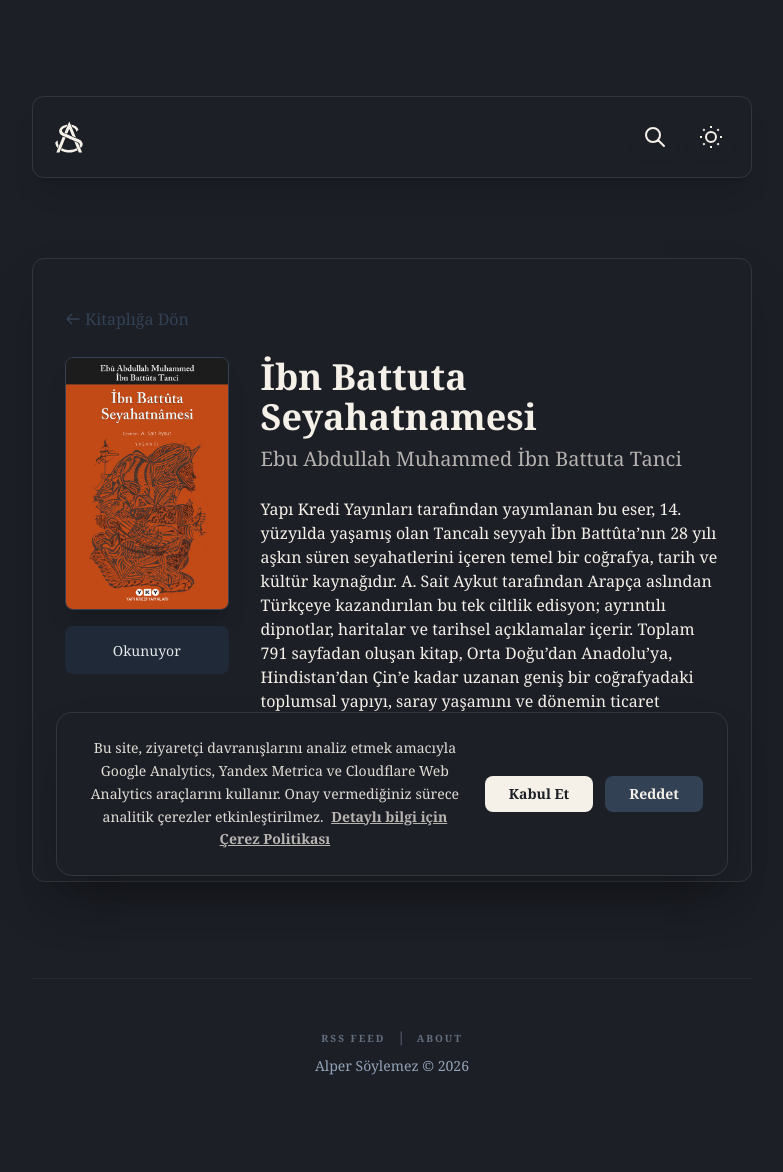
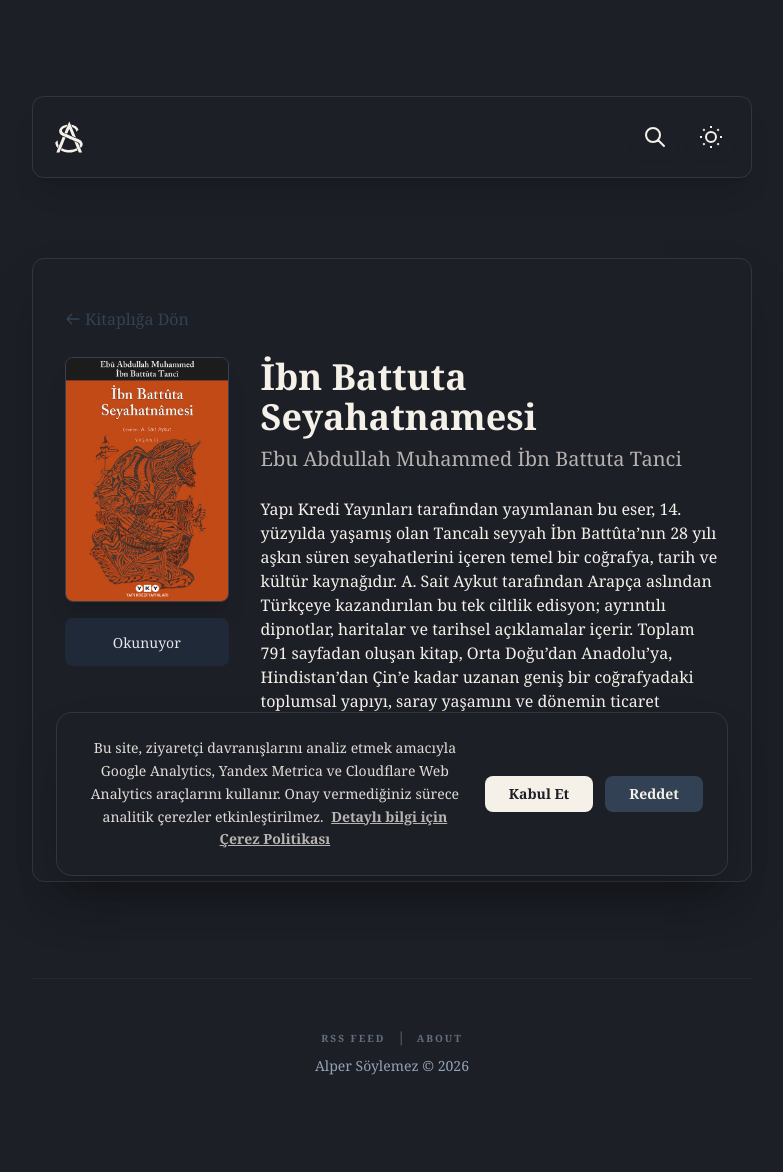
Before and after one commit to lprsylmz/jekyll-blog, a Jekyll site: the page built from _content/_books/ibni-battuta.md, in a window 1280 px wide. Shown: the whole page, without its empty margins (248-1031 px from the left). Built offline with Jekyll 4.4.1, drawn with Linux system fonts in a browser that asks for light colours.

Commit message:
fiz book image

```diff
--- a/_content/_books/ibni-battuta.md
+++ b/_content/_books/ibni-battuta.md
@@ -2,6 +2,6 @@
 title: "İbn Battuta Seyahatnamesi"
 author: "Ebu Abdullah Muhammed İbn Battuta Tanci"
 status: "Okunuyor"
-image: "https://alpersoylemez.com/assets/images/kitaplar/ibn-battuta.jpg"
+image: "/assets/images/kitaplar/ibn-battuta.jpg"
 ---
 Yapı Kredi Yayınları tarafından yayımlanan bu eser, 14. yüzyılda yaşamış olan Tancalı seyyah İbn Battûta'nın 28 yılı aşkın süren seyahatlerini içeren temel bir coğrafya, tarih ve kültür kaynağıdır. A. Sait Aykut tarafından Arapça aslından Türkçeye kazandırılan bu tek ciltlik edisyon; ayrıntılı dipnotlar, haritalar ve tarihsel açıklamalar içerir. Toplam 791 sayfadan oluşan kitap, Orta Doğu'dan Anadolu'ya, Hindistan'dan Çin'e kadar uzanan geniş bir coğrafyadaki toplumsal yapıyı, saray yaşamını ve dönemin ticaret rotalarını aktarmaktadır.
--- a/_layouts/book.html
+++ b/_layouts/book.html
@@ -12,7 +12,7 @@
 
     <div class="flex flex-col md:flex-row gap-8">
         <div class="md:w-1/3 lg:w-1/4 flex-shrink-0">
-            <img src="{{ page.image | default: 'https://alpersoylemez.com/images/placeholder-book.png' }}" alt="{{ page.title }}" class="w-full h-auto rounded-lg shadow-xl object-cover border border-gray-200 dark:border-gray-700">
+            <img src="{{ page.image | default: 'https://alpersoylemez.com/images/placeholder-book.png' }}" alt="{{ page.title }}" class="w-full h-auto rounded-lg shadow-xl object-cover border border-gray-200 dark:border-gray-700" style="aspect-ratio: 2/3;">
 
             <div class="mt-4 flex flex-col gap-2">
                 <div class="bg-gray-100 dark:bg-gray-800 rounded-lg p-3 text-center">
```
